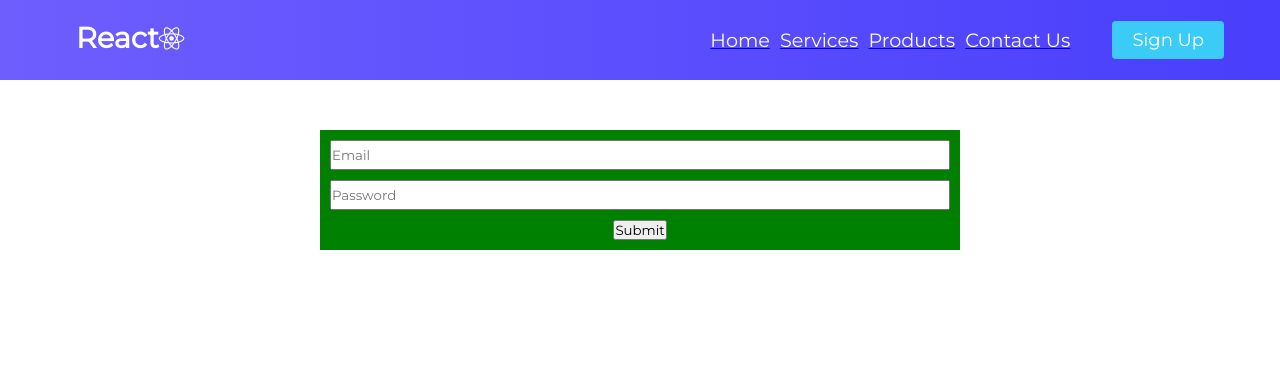
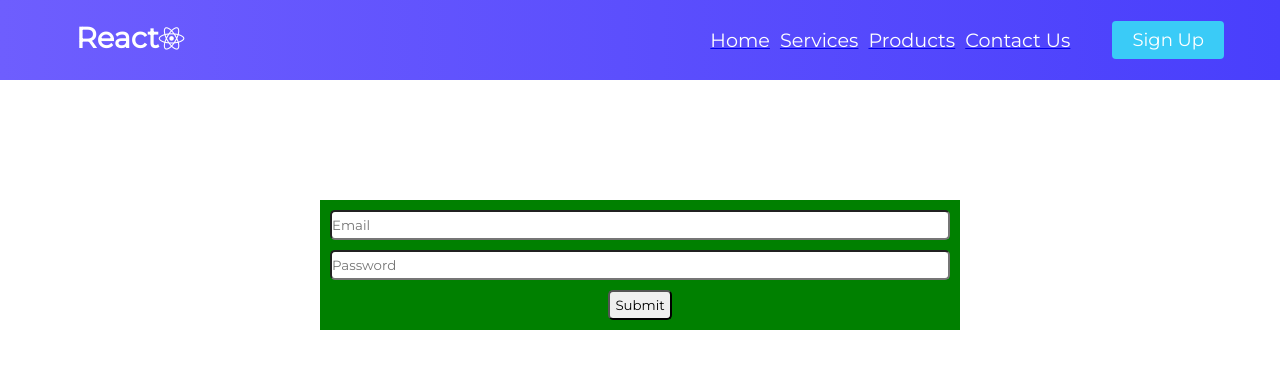
Before and after one commit to nicholasmcconnell/artist-portfolio, a React (Create React App) app: page /contact in a window 1280 px wide. Shown: the top 368 px of the page. Built offline with nearby package versions, Linux system fonts and the light colour scheme.

Commit message:
sudo coded custom form components/validation/error handling

```diff
--- a/src/components/Container/Container.css
+++ b/src/components/Container/Container.css
@@ -5,5 +5,5 @@
   height: auto;
   position: relative;
   left: 25%;
-  top: 50px;
+  top: 15vh;
 }
--- a/src/components/Form/Form.css
+++ b/src/components/Form/Form.css
@@ -9,9 +9,23 @@ form {
   align-items: center;
 }
 
+input {
+  border-radius: 5px;
+}
+
 input.text {
   width: 100%;
   height: 30px;
   /* margin-top: 5px; */
   margin-bottom: 10px;
 }
+
+input:hover {
+  border-color: rgb(191, 195, 199);
+  border-width: 1px;
+}
+
+input.submit {
+  height: 30px;
+  padding: 5px;
+}
--- a/src/components/Form/Form.tsx
+++ b/src/components/Form/Form.tsx
@@ -24,6 +24,8 @@ export const Form = () => {
     const [state, handleChange] = useForm();
 
     const handleSubmit = (e: any) => {
+        //handle email error
+        //use validator
         e.preventDefault();
         console.log(state);
     }
@@ -31,10 +33,13 @@ export const Form = () => {
     return (
         <Container>
 
+            {/* make input components for form with props
+            make error component
+            copy todo form for help */}
             <form >
                 <input
                     className='text'
-                    type="text"
+                    type="email"
                     placeholder='Email'
                     name='email'
                     value={state.email || ''}
@@ -49,7 +54,10 @@ export const Form = () => {
                     value={state.password || ''}
                     onChange={handleChange}
                 />
-                <input type="submit" onClick={handleSubmit} />
+                <input
+                    className='submit'
+                    type="submit"
+                    onClick={handleSubmit} />
 
                 {/* <button type="submit" onClick={handleSubmit} >Submit</button> */}
             </form>
```
